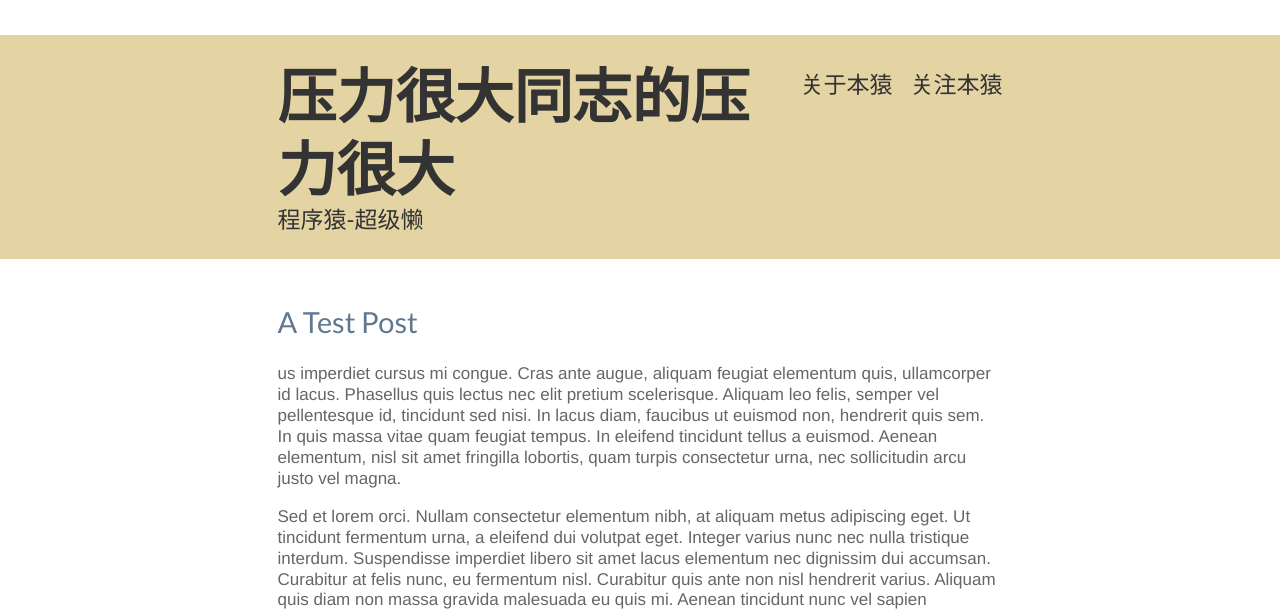
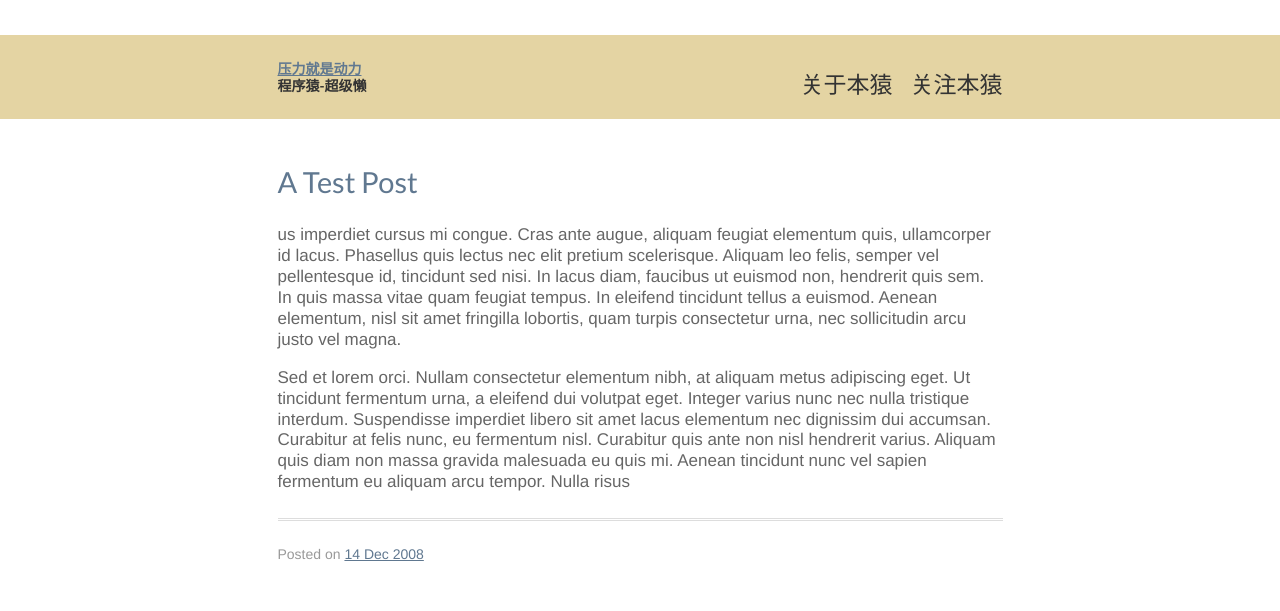
Before and after one commit to ipconfiger/ipconfiger.github.com, a Jekyll site: the page built from index.html, in a window 1280 px wide. Shown: the top 611 px of the page. Built offline with Jekyll 4.4.1, drawn with Linux system fonts in a browser that asks for light colours; Markdown is read by kramdown in place of the engine named in the settings.

Commit message:
改了改页面

```diff
--- a/_layouts/default.html
+++ b/_layouts/default.html
@@ -23,8 +23,8 @@
                     <li><a href="http://weibo.com/alexislm" target="_blank">关注本猿</a></li>
                     <li><a href="/about/">关于本猿</a></li>
                 </ul>
-                <h1><a href="/">压力很大同志的压力很大</a></h1>
-                <h2>程序猿-超级懒</h2>
+                <h3><a href="/">压力就是动力</a></h3>
+                <strong>程序猿-超级懒</strong>
             </div>
         </div>
 
@@ -49,7 +49,7 @@
                     </table>
                 </div>
                 <div class="about">
-                    <h3><a href="/about/">关于本猿</a></h3>
+                    <h4><a href="/about/">关于本猿</a></h4>
 
                     <a href="/about/"><img src="/images/me.jpg" alt="ME" /></a>
                     <div>
```
